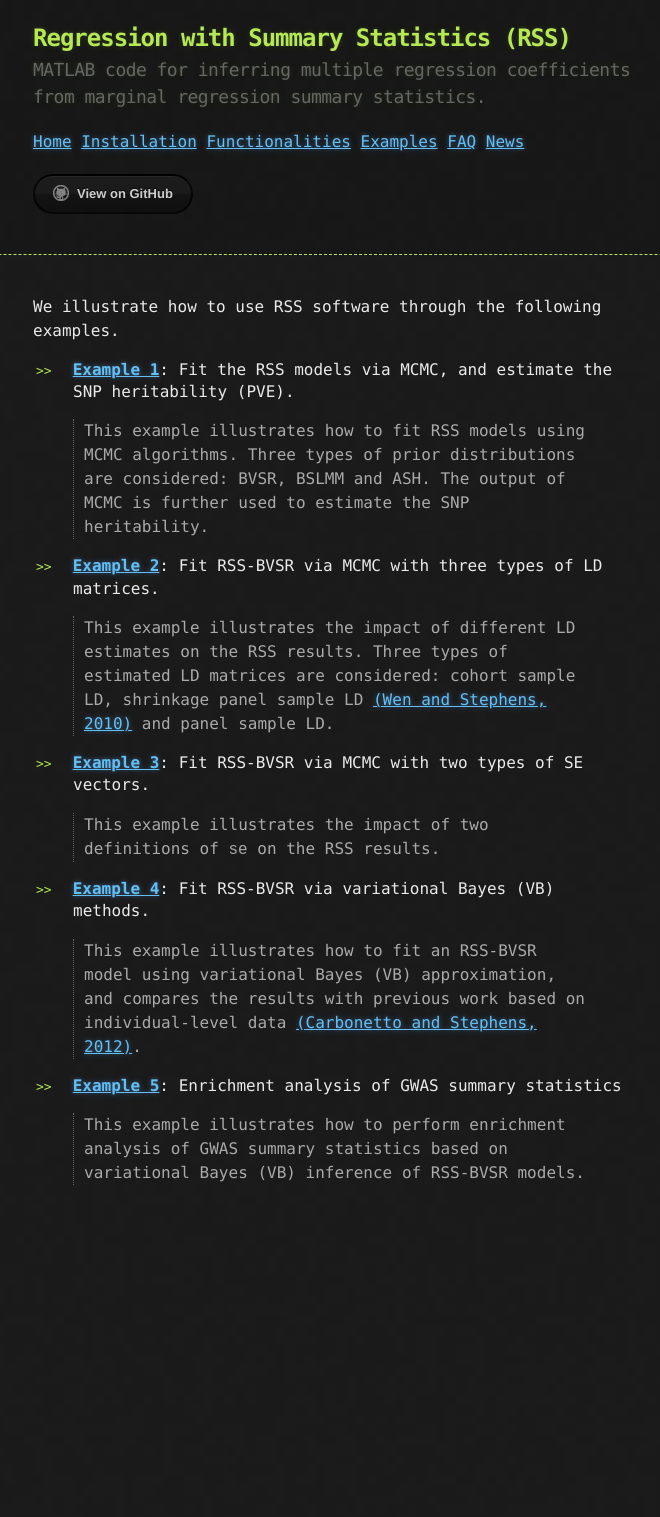
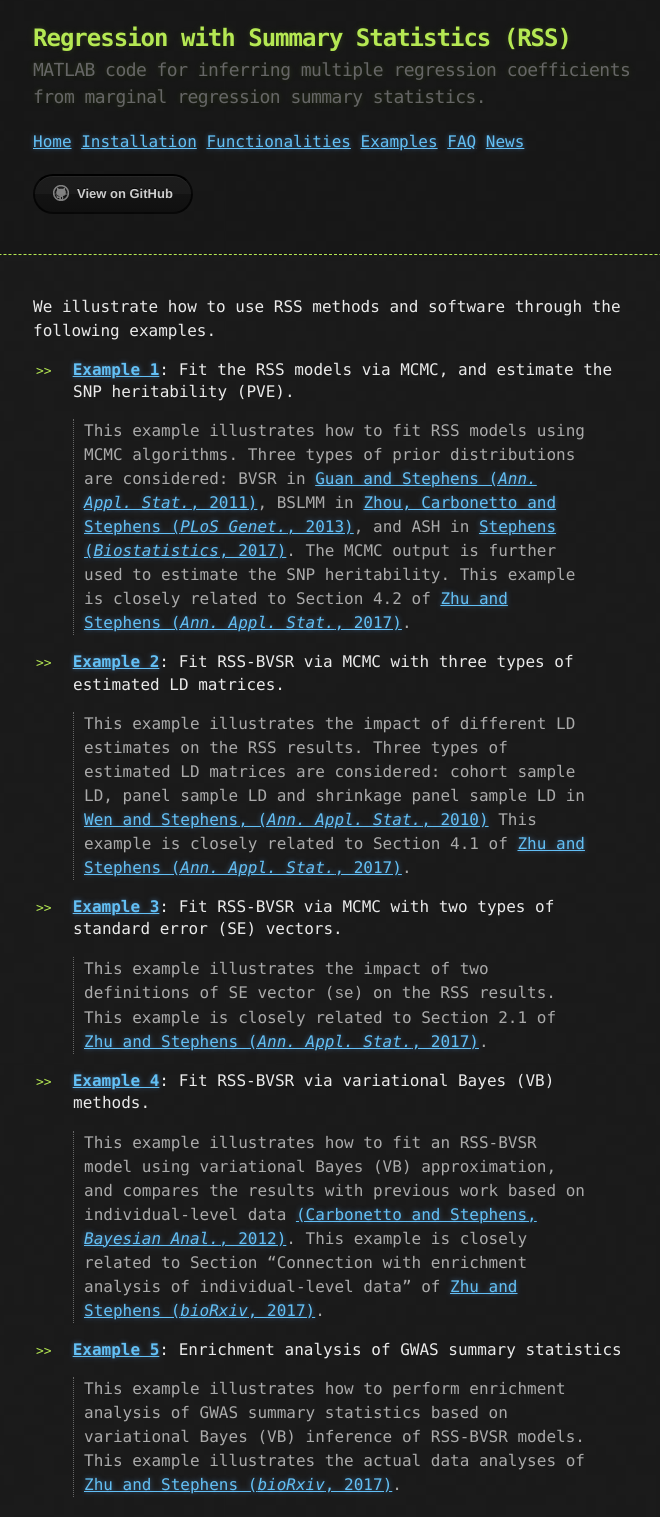
Before and after one commit to stephenslab/rss, a Jekyll site: the page built from docs/Examples.md, in a window 1280 px wide. Shown: the whole page, without its empty margins (307-967 px from the left). Built offline with Jekyll 4.4.1, drawn with Linux system fonts in a browser that asks for light colours; before the commit the page ends 1205 px from its top, so only the background shows below that.

Commit message:
update example index page

```diff
--- a/docs/Examples.md
+++ b/docs/Examples.md
@@ -2,37 +2,50 @@
 layout: default
 ---
 
-We illustrate how to use RSS software through the following examples.
+[Zhu and Stephens (*Ann. Appl. Stat.*, 2017)]: https://projecteuclid.org/euclid.aoas/1507168840
+[Zhu and Stephens (*bioRxiv*, 2017)]: https://doi.org/10.1101/160770
+
+We illustrate how to use RSS methods and software through the following examples.
 
 - [**Example 1**](Example-1): Fit the RSS models via MCMC, and
   estimate the SNP heritability (PVE).
 
 > This example illustrates how to fit RSS models using MCMC
-> algorithms. Three types of prior distributions are considered: BVSR,
-> BSLMM and ASH. The output of MCMC is further used to estimate the
-> SNP heritability.
+> algorithms. Three types of prior distributions are considered:
+> BVSR in [Guan and Stephens (*Ann. Appl. Stat.*, 2011)](https://projecteuclid.org/euclid.aoas/1318514285),
+> BSLMM in [Zhou, Carbonetto and Stephens (*PLoS Genet.*, 2013)](https://doi.org/10.1371/journal.pgen.1003264),
+> and ASH in [Stephens (*Biostatistics*, 2017)](https://doi.org/10.1093/biostatistics/kxw041).
+> The MCMC output is further used to estimate the SNP heritability.
+> This example is closely related to Section 4.2 of [Zhu and Stephens (*Ann. Appl. Stat.*, 2017)][].
 
 - [**Example 2**](Example-2): Fit RSS-BVSR via MCMC with three types
-  of LD matrices.
+  of estimated LD matrices.
 
 > This example illustrates the impact of different LD estimates on the
 > RSS results. Three types of estimated LD matrices are considered:
-> cohort sample LD, shrinkage panel sample LD [(Wen and Stephens, 2010)](https://www.ncbi.nlm.nih.gov/pubmed/21479081)
-> and panel sample LD.
+> cohort sample LD, panel sample LD and
+> shrinkage panel sample LD in [Wen and Stephens, (*Ann. Appl. Stat.*, 2010)](https://www.ncbi.nlm.nih.gov/pubmed/21479081)
+> This example is closely related to Section 4.1 of [Zhu and Stephens (*Ann. Appl. Stat.*, 2017)][].
 
 - [**Example 3**](Example-3): Fit RSS-BVSR via MCMC with two types of
-  SE vectors.
+standard error (SE) vectors.
 
-> This example illustrates the impact of two definitions of `se` on
-> the RSS results.
+> This example illustrates the impact of two definitions of
+> SE vector (`se`) on the RSS results.
+> This example is closely related to Section 2.1 of [Zhu and Stephens (*Ann. Appl. Stat.*, 2017)][].
 
 - [**Example 4**](Example-4): Fit RSS-BVSR via variational Bayes (VB)
   methods.
 
 > This example illustrates how to fit an RSS-BVSR model using
 > variational Bayes (VB) approximation, and compares the results with
-> previous work based on individual-level data [(Carbonetto and Stephens, 2012)](https://projecteuclid.org/euclid.ba/1339616726).
+> previous work based on individual-level data
+> [(Carbonetto and Stephens, *Bayesian Anal.*, 2012)](https://projecteuclid.org/euclid.ba/1339616726).
+> This example is closely related to Section "Connection with enrichment analysis of individual-level data"
+> of [Zhu and Stephens (*bioRxiv*, 2017)][].
 
 - [**Example 5**](Example-5): Enrichment analysis of GWAS summary statistics
 
-> This example illustrates how to perform enrichment analysis of GWAS summary statistics based on variational Bayes (VB) inference of RSS-BVSR models.
+> This example illustrates how to perform enrichment analysis of GWAS summary statistics
+> based on variational Bayes (VB) inference of RSS-BVSR models.
+> This example illustrates the actual data analyses of [Zhu and Stephens (*bioRxiv*, 2017)][].
```
